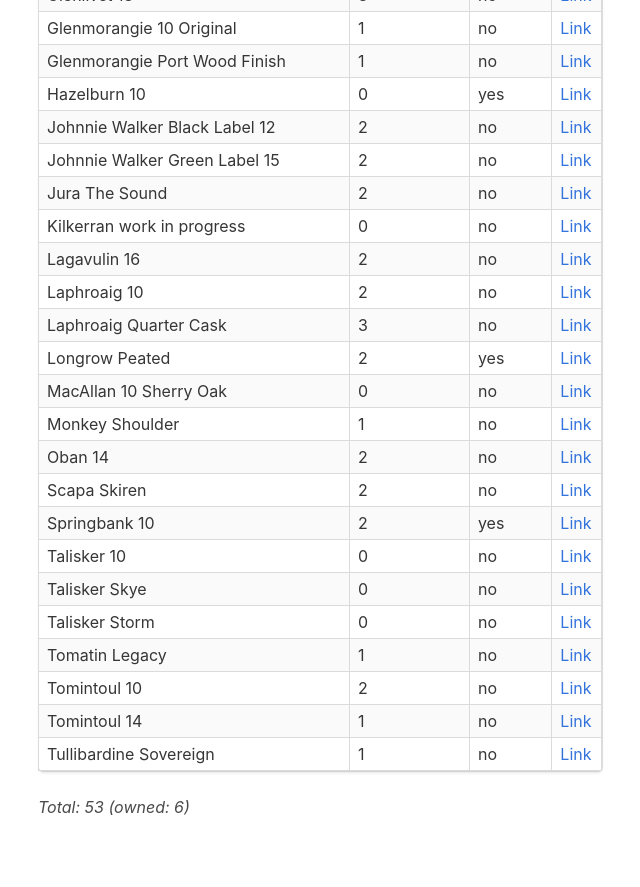
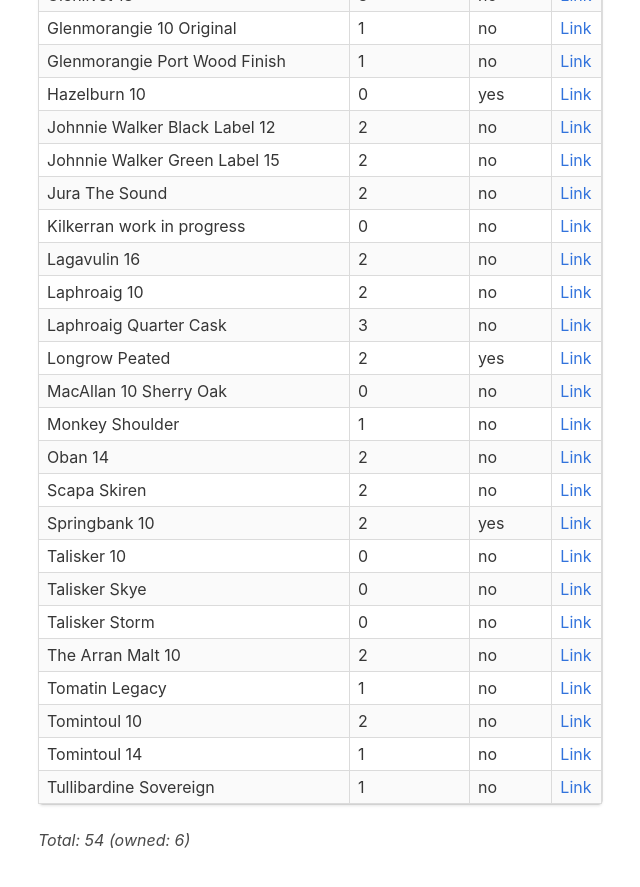
Before and after one commit to grega/whisky, a Jekyll site: the page built from scottish.html, in a window 1280 px wide and 900 px high, scrolled down 1361 px. Shown: the top 887 px of the window, without its empty margins (26-666 px from the left). Built offline with Jekyll 4.4.1, drawn with Linux system fonts in a browser that asks for light colours; nearby versions of some CDN libraries.

Commit message:
Update tried.yml

```diff
--- a/_data/scottish/tried.yml
+++ b/_data/scottish/tried.yml
@@ -162,3 +162,6 @@
 
 - name: GlenDronach Parliament 21
   rating: 2
+
+- name: The Arran Malt 10
+  rating: 2
```
